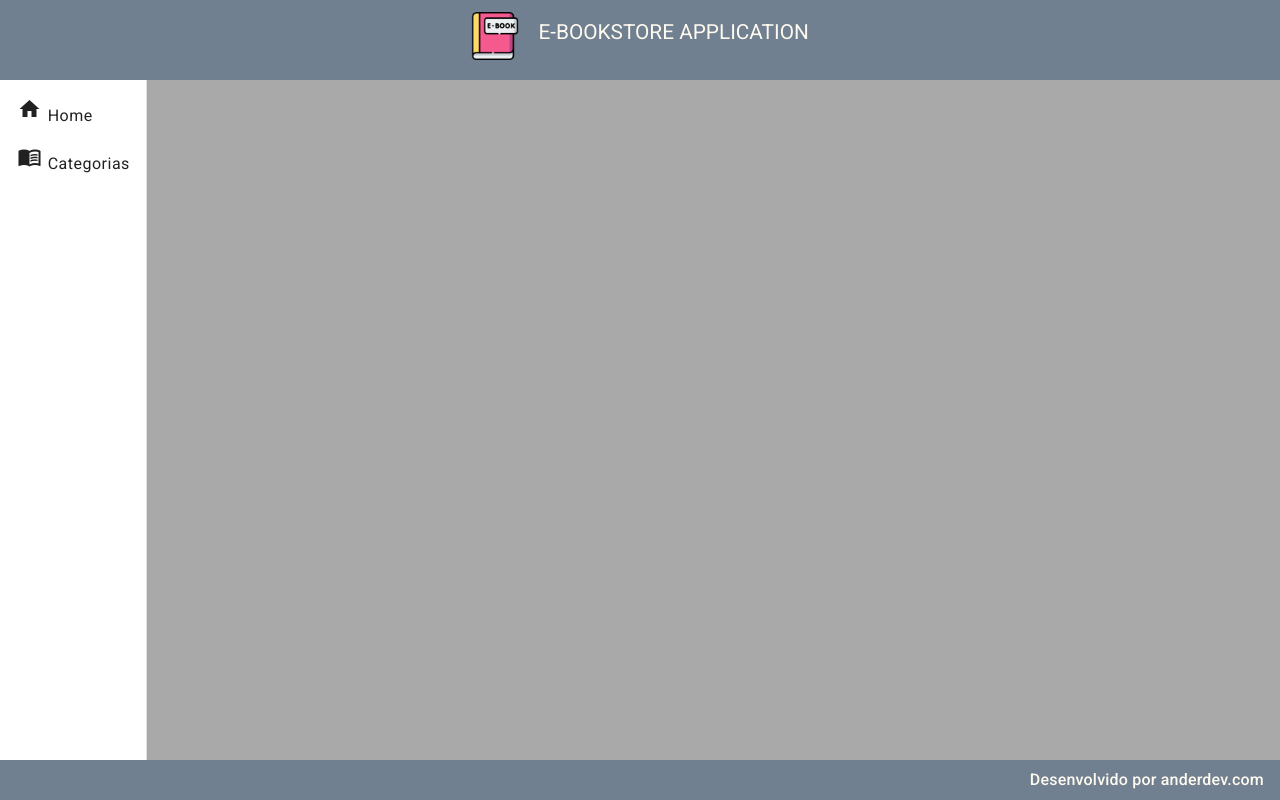
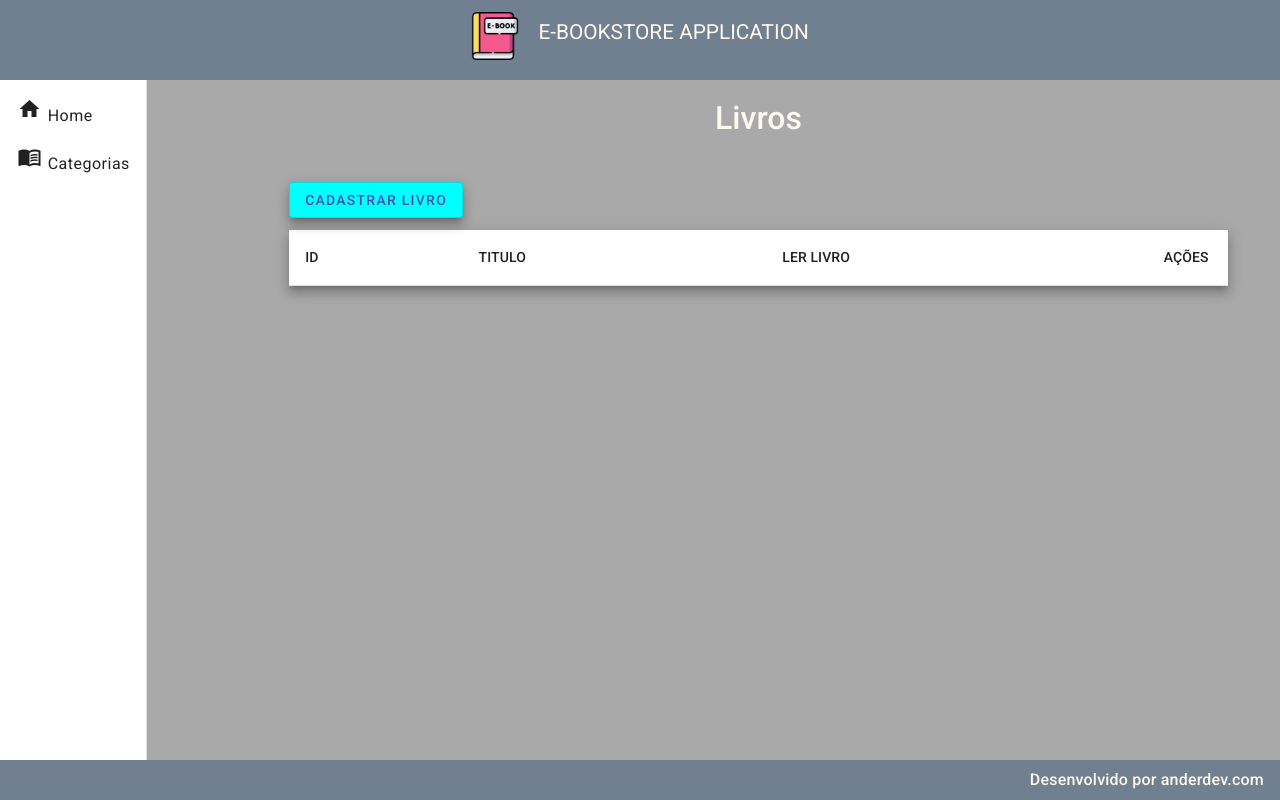
Before and after one commit to andersonrocha1/e-bookstore-frontend, an Angular app: page /categorias/1/livros in a window 1280 px wide. Before the commit this address led to /. Built offline with nearby package versions, Linux system fonts and the light colour scheme.

Commit message:
Iniciando views de livros(html e css)

```diff
--- a/src/app/app-routing.module.ts
+++ b/src/app/app-routing.module.ts
@@ -5,6 +5,7 @@
 import { CategoriaCreateComponent } from './components/views/categoria/categoria-create/categoria-create.component';
 import { CategoriaDeleteComponent } from './components/views/categoria/categoria-delete/categoria-delete.component';
 import { CategoriaUpdateComponent } from './components/views/categoria/categoria-update/categoria-update.component';
+import { LivroReadAllComponent } from './components/views/livro/livro-read-all/livro-read-all.component';
 
 
 const routes: Routes = [
@@ -27,6 +28,10 @@
   {
     path: 'categorias/update/:id',
     component: CategoriaUpdateComponent
+  },
+  {
+    path: 'categorias/:cat_id/livros',
+    component: LivroReadAllComponent
   }
 ];
 
--- a/src/app/app.module.ts
+++ b/src/app/app.module.ts
@@ -24,6 +24,7 @@
 import { MatSnackBarModule } from '@angular/material/snack-bar';
 import { CategoriaDeleteComponent } from './components/views/categoria/categoria-delete/categoria-delete.component';
 import { CategoriaUpdateComponent } from './components/views/categoria/categoria-update/categoria-update.component';
+import { LivroReadAllComponent } from './components/views/livro/livro-read-all/livro-read-all.component';
 
 @NgModule({
   declarations: [
@@ -36,6 +37,7 @@
     CategoriaCreateComponent,
     CategoriaDeleteComponent,
     CategoriaUpdateComponent,
+    LivroReadAllComponent,
   ],
   imports: [
     BrowserModule,
--- a/src/app/components/views/categoria/categoria-read/categoria-read.component.html
+++ b/src/app/components/views/categoria/categoria-read/categoria-read.component.html
@@ -29,7 +29,7 @@
             <ng-container matColumnDef="livros">
               <th mat-header-cell *matHeaderCellDef> LIVROS </th>
               <td mat-cell *matCellDef="let row">
-                <a class="livroicon" href="#">
+                <a class="livroicon" routerLink="{{row.id}}/livros">
                   <i class="material-icons">book</i>
                 </a>
               </td>
--- /dev/null
+++ b/src/app/components/views/livro/livro-read-all/livro-read-all.component.css
@@ -0,0 +1,44 @@
+.content{
+  width: 90%;
+  margin: 1.4rem auto auto auto;
+}
+
+.title{
+  text-align: center;
+  margin-bottom: 3rem;
+}
+
+.title h1{
+  font-size: 2rem;
+  color: floralwhite;
+  font-weight: 500;
+}
+
+.stroked-button{
+margin-bottom: .7rem;
+background-color:cyan;
+
+}
+
+.table{
+  width: 100%;
+}
+
+.livroicon{
+color: lightcoral;
+margin-left: .5rem;
+}
+
+.edit{
+color: dodgerblue;
+
+}
+
+.delete{
+color: brown;
+
+}
+
+.mat-header{
+width: 5rem;
+}
--- /dev/null
+++ b/src/app/components/views/livro/livro-read-all/livro-read-all.component.html
@@ -0,0 +1,50 @@
+<div class="content">
+  <div class="title">
+      <h1>Livros</h1>
+  </div>
+
+  <button class="mat-elevation-z8 stroked-button"  mat-stroked-button color="primary">CADASTRAR LIVRO</button>
+
+  <div class="mat-elevation-z8 content-table">
+      <table class="table" mat-table>
+          <!-- Position Column -->
+          <ng-container matColumnDef="id">
+          <th mat-header-cell *matHeaderCellDef> ID </th>
+          <td mat-cell *matCellDef="let row"> {{ row.id }} </td>
+          </ng-container>
+
+          <!-- Name Column -->
+          <ng-container matColumnDef="titulo">
+          <th mat-header-cell *matHeaderCellDef> TITULO </th>
+          <td mat-cell *matCellDef="let row"> {{ row.titulo }} </td>
+          </ng-container>
+          <!-- Weight Column -->
+          <ng-container matColumnDef="livros">
+            <th mat-header-cell *matHeaderCellDef> LER LIVRO </th>
+            <td mat-cell *matCellDef="let row">
+              <a class="livroicon">
+                <i class="material-icons">book</i>
+              </a>
+            </td>
+            </ng-container>
+
+          <!-- Symbol Column -->
+          <ng-container matColumnDef="acoes">
+          <th class="mat-header" mat-header-cell *matHeaderCellDef> AÇÕES </th>
+          <td mat-cell *matCellDef="let row">
+              <a class="edit" href="#">
+                  <i class ="material-icons">edit</i>
+              </a>
+              <a class="delete" href="#">
+                  <i class ="material-icons">delete</i>
+              </a>
+          </td>
+          </ng-container>
+
+          <tr mat-header-row *matHeaderRowDef="displayedColumns"></tr>
+          <tr mat-row *matRowDef="let row; columns: displayedColumns;"></tr>
+      </table>
+
+  </div>
+
+</div>
--- /dev/null
+++ b/src/app/components/views/livro/livro-read-all/livro-read-all.component.ts
@@ -0,0 +1,12 @@
+import { Component } from '@angular/core';
+
+@Component({
+  selector: 'app-livro-read-all',
+  templateUrl: './livro-read-all.component.html',
+  styleUrls: ['./livro-read-all.component.css']
+})
+export class LivroReadAllComponent {
+
+  displayedColumns: string[] = ['id', 'titulo', 'livros', 'acoes'];
+
+}
```
Also changed, not shown: 1 other file (tests, documents, lock files or other folders).
